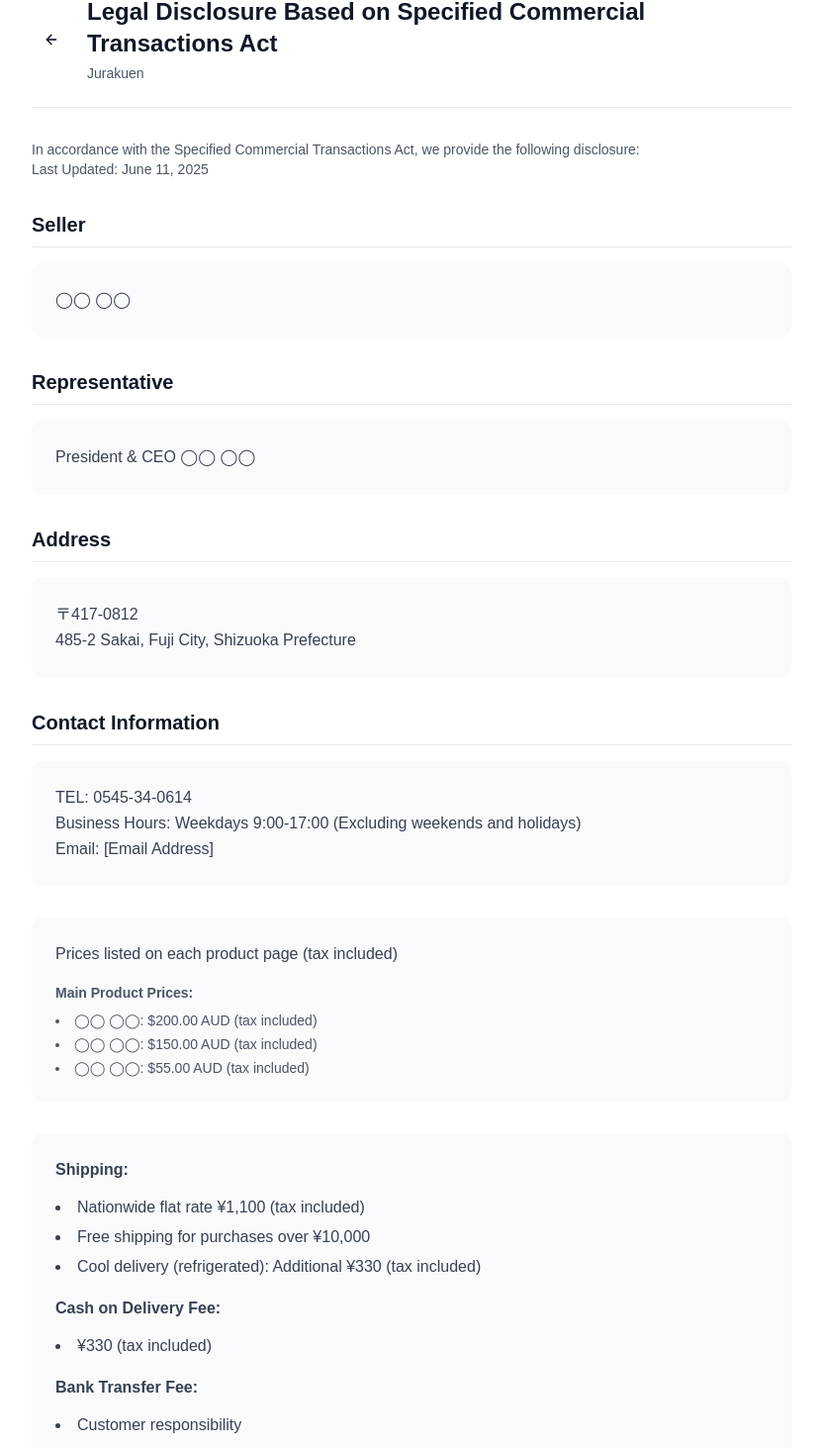
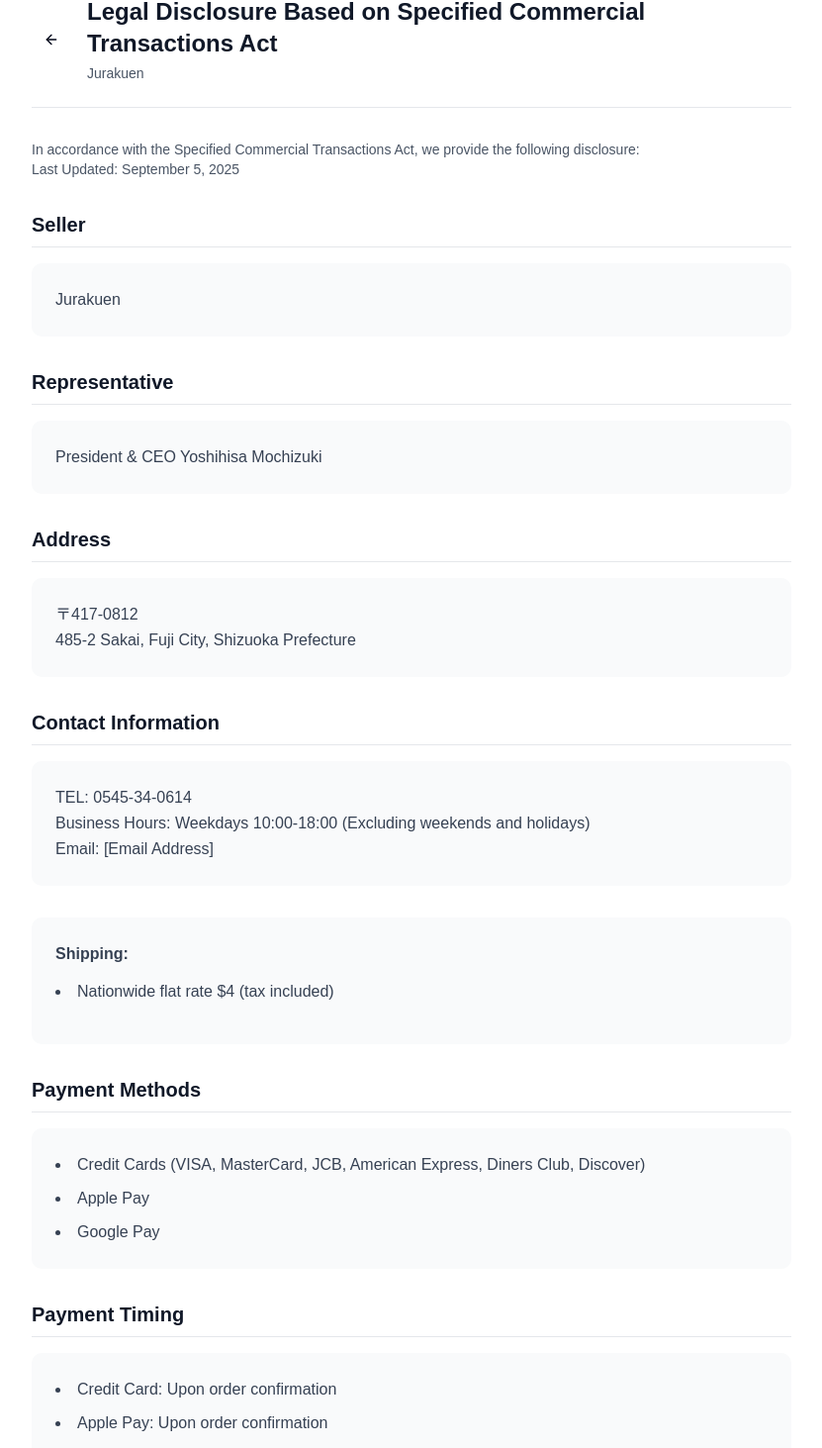
Before and after one commit to bbbyk105/jurakuen, a Next.js app: page /en/commerce in a window 1280 px wide. Shown: the part 132-1595 px from the top of the page at 99% size, without its empty margins (224-1055 px from the left). Built offline with nearby package versions, Linux system fonts and the light colour scheme.

Commit message:
コマースの変更

```diff
--- a/src/app/[locale]/(landing)/commerce/page.tsx
+++ b/src/app/[locale]/(landing)/commerce/page.tsx
@@ -84,26 +84,6 @@
 
               <section>
                 <div className="bg-gray-50 p-6 rounded-lg">
-                  <p className="text-gray-700 leading-relaxed mb-4">
-                    {t("pricesInfo")}
-                  </p>
-                  <div className="text-sm text-gray-600">
-                    <p>
-                      <strong>{t("mainPrices")}</strong>
-                    </p>
-                    <ul className="list-disc list-inside mt-2 space-y-1">
-                      {t
-                        .raw("priceList")
-                        .map((price: string, index: number) => (
-                          <li key={index}>{price}</li>
-                        ))}
-                    </ul>
-                  </div>
-                </div>
-              </section>
-
-              <section>
-                <div className="bg-gray-50 p-6 rounded-lg">
                   <div className="text-gray-700 leading-relaxed">
                     <p className="mb-3">
                       <strong>{t("shipping")}</strong>
@@ -114,18 +94,6 @@
                         .map((fee: string, index: number) => (
                           <li key={index}>{fee}</li>
                         ))}
-                    </ul>
-                    <p className="mb-3">
-                      <strong>{t("codFee")}</strong>
-                    </p>
-                    <ul className="list-disc list-inside mb-4 space-y-1">
-                      <li>{t("codFeeAmount")}</li>
-                    </ul>
-                    <p className="mb-3">
-                      <strong>{t("bankTransferFee")}</strong>
-                    </p>
-                    <ul className="list-disc list-inside space-y-1">
-                      <li>{t("bankTransferFeeInfo")}</li>
                     </ul>
                   </div>
                 </div>
--- a/src/massages/en.json
+++ b/src/massages/en.json
@@ -210,35 +210,24 @@
     "commerceLaw": {
         "title": "Legal Disclosure Based on Specified Commercial Transactions Act",
         "subtitle": "Jurakuen",
-        "lastUpdated": "Last Updated: June 11, 2025",
+        "lastUpdated": "Last Updated: September 5, 2025",
         "intro": "In accordance with the Specified Commercial Transactions Act, we provide the following disclosure:",
         "seller": "Seller",
-        "sellerInfo": "◯◯ ◯◯",
+        "sellerInfo": "Jurakuen",
         "representative": "Representative",
-        "representativeInfo": "President & CEO ◯◯ ◯◯",
+        "representativeInfo": "President & CEO Yoshihisa Mochizuki",
         "address": "Address",
         "addressInfo": "〒417-0812\n485-2 Sakai, Fuji City, Shizuoka Prefecture",
         "contact": "Contact Information",
-        "contactInfo": "TEL: 0545-34-0614\nBusiness Hours: Weekdays 9:00-17:00 (Excluding weekends and holidays)\nEmail: [Email Address]",
+        "contactInfo": "TEL: 0545-34-0614\nBusiness Hours: Weekdays 10:00-18:00 (Excluding weekends and holidays)\nEmail: [Email Address]",
         "prices": "Product Prices",
         "pricesInfo": "Prices listed on each product page (tax included)",
         "mainPrices": "Main Product Prices:",
-        "priceList": [
-            "◯◯ ◯◯: $200.00 AUD (tax included)",
-            "◯◯ ◯◯: $150.00 AUD (tax included)",
-            "◯◯ ◯◯: $55.00 AUD (tax included)"
-        ],
         "additionalFees": "Additional Fees Besides Product Price",
         "shipping": "Shipping:",
         "shippingFees": [
-            "Nationwide flat rate ¥1,100 (tax included)",
-            "Free shipping for purchases over ¥10,000",
-            "Cool delivery (refrigerated): Additional ¥330 (tax included)"
+            "Nationwide flat rate $4 (tax included)"
         ],
-        "codFee": "Cash on Delivery Fee:",
-        "codFeeAmount": "¥330 (tax included)",
-        "bankTransferFee": "Bank Transfer Fee:",
-        "bankTransferFeeInfo": "Customer responsibility",
         "paymentMethods": "Payment Methods",
         "paymentMethodsList": [
             "Credit Cards (VISA, MasterCard, JCB, American Express, Diners Club, Discover)",
@@ -253,9 +242,7 @@
         ],
         "deliveryTiming": "Product Delivery Schedule",
         "deliveryTimingList": [
-            "In-stock items: Ships within 3-5 business days after order confirmation",
-            "Pre-order items: Ships on scheduled date listed on product page",
-            "Bank transfer: Ships within 3-5 business days after payment confirmation"
+            "In-stock items: Ships within 3-5 business days after order confirmation"
         ],
         "deliveryNote": "※Excludes weekends, holidays, year-end/New Year, Golden Week, and Obon periods\n※Delays may occur due to weather or traffic conditions",
         "returns": "Returns & Exchanges",
@@ -286,15 +273,15 @@
             "Services may be temporarily suspended due to system maintenance",
             "Matters not specified in this disclosure shall be governed by the Consumer Contract Act and other applicable laws"
         ],
-        "companyFooter": "◯◯ ◯◯"
+        "companyFooter": "Jurakuen"
     },
     "privacyPolicy": {
         "title": "Privacy Policy",
-        "subtitle": "◯◯ ◯◯",
-        "enacted": "Enacted: January 1, 2025",
-        "lastUpdated": "Last Updated: June 4, 2025",
+        "subtitle": "Jurakuen",
+        "enacted": "Enacted: September 5, 2025",
+        "lastUpdated": "Last Updated: September 5, 2025",
         "basicPolicy": "1. Basic Policy",
-        "basicPolicyText1": "◯◯ ◯◯ (hereinafter referred to as \"the Company\") fully recognizes its social responsibility for protecting customers' personal information and will collect and use personal information within the scope necessary for the smooth operation of services provided on this website, taking appropriate measures for its protection.",
+        "basicPolicyText1": "Jurakuen (hereinafter referred to as \"the Company\") fully recognizes its social responsibility for protecting customers' personal information and will collect and use personal information within the scope necessary for the smooth operation of services provided on this website, taking appropriate measures for its protection.",
         "basicPolicyText2": "The Company complies with laws and regulations regarding personal information protection, including the Personal Information Protection Act, and other standards, and implements appropriate handling of personal information.",
         "definition": "2. Definition of Personal Information",
         "definitionText": "Personal information refers to \"personal information\" as defined in the Personal Information Protection Act, which is information about living individuals that can identify specific individuals through names, dates of birth, addresses, telephone numbers, contact information, and other descriptions contained in such information.",
@@ -332,20 +319,20 @@
         "changes": "9. Changes to Privacy Policy",
         "changesText": "The Company may change this Privacy Policy as necessary. The revised Privacy Policy will take effect from the time it is posted on the Company's website.",
         "contact": "10. Inquiry Desk",
-        "contactCompany": "◯◯ ◯◯",
+        "contactCompany": "Jurakuen",
         "contactAddress": "〒417-0812 485-2 Sakai, Fuji City, Shizuoka Prefecture",
         "contactPhone": "TEL: 0545-34-0614",
-        "contactHours": "Business Hours: Weekdays 9:00-17:00 (Excluding weekends and holidays)",
-        "companyFooter": "◯◯ ◯◯"
+        "contactHours": "Business Hours: Weekdays 10:00-18:00 (Excluding weekends and holidays)",
+        "companyFooter": "Jurakuen"
     },
     "termsOfService": {
         "title": "Terms of Service",
         "subtitle": "Jurakuen",
-        "enacted": "Enacted: January 1, 2025",
-        "lastUpdated": "Last Updated: June 4, 2025",
+        "enacted": "Enacted: September 5, 2025",
+        "lastUpdated": "Last Updated: September 5, 2025",
         "article1": {
             "title": "Article 1 (Application)",
-            "text1": "These Terms of Service are intended to define the rights and obligations between users and ◯◯ ◯◯ (hereinafter referred to as \"the Company\") regarding the use of the \"Jurakuen\" website (hereinafter referred to as \"this Site\") operated by the Company, and shall apply to all relationships between users and the Company regarding the use of this Service.",
+            "text1": "These Terms of Service are intended to define the rights and obligations between users and Jurakuen (hereinafter referred to as \"the Company\") regarding the use of the \"Jurakuen\" website (hereinafter referred to as \"this Site\") operated by the Company, and shall apply to all relationships between users and the Company regarding the use of this Service.",
             "text2": "When users use this Site, they shall be deemed to have agreed to these Terms of Service."
         },
         "article2": {
@@ -425,7 +412,7 @@
             "phone": "TEL: 0545-34-0614",
             "hours": "Business Hours: Weekdays 9:00-17:00 (Excluding weekends and holidays)"
         },
-        "companyFooter": "◯◯ ◯◯\nJurakuen"
+        "companyFooter": "Jurakuen"
     },
     "aboutPage": {
         "story": {
--- a/src/massages/ja.json
+++ b/src/massages/ja.json
@@ -176,35 +176,24 @@
     "commerceLaw": {
         "title": "特定商取引法に基づく表記",
         "subtitle": "聚楽苑",
-        "lastUpdated": "最終更新日：2025年6月11日",
+        "lastUpdated": "最終更新日：2025年9月5日",
         "intro": "特定商取引法に基づき、以下の通り表記いたします。",
         "seller": "販売業者",
-        "sellerInfo": "◯◯ ◯◯",
+        "sellerInfo": "聚楽苑",
         "representative": "代表責任者",
-        "representativeInfo": "代表取締役 ◯◯ ◯◯",
+        "representativeInfo": "代表取締役 望月 芳久",
         "address": "所在地",
         "addressInfo": "〒417-0812\n静岡県富士市境 485-2",
         "contact": "連絡先",
-        "contactInfo": "TEL: 0545-34-0614\n受付時間：平日 9:00-17:00（土日祝日を除く）\nメールアドレス：[メールアドレス]",
+        "contactInfo": "TEL: 0545-34-0614\n受付時間：平日 10:00-18:00（土日祝日を除く）\nメールアドレス：jurakuenfuji@gmail.com",
         "prices": "販売価格",
         "pricesInfo": "各商品ページに記載された価格（税込価格）",
         "mainPrices": "主要商品価格：",
-        "priceList": [
-            "◯◯ ◯◯ $200.00 AUD（税込）",
-            "◯◯ ◯◯：$150.00 AUD（税込）",
-            "◯◯ ◯◯：$55.0 AUD（税込）"
-        ],
         "additionalFees": "商品代金以外の必要料金",
         "shipping": "送料：",
         "shippingFees": [
-            "全国一律 ¥1,100（税込）",
-            "¥10,000以上のご購入で送料無料",
-            "クール便（冷蔵）：追加¥330（税込）"
+            "全国一律 $4（税込）"
         ],
-        "codFee": "代金引換手数料：",
-        "codFeeAmount": "¥330（税込）",
-        "bankTransferFee": "銀行振込手数料：",
-        "bankTransferFeeInfo": "お客様負担",
         "paymentMethods": "支払方法",
         "paymentMethodsList": [
             "クレジットカード（VISA、MasterCard、JCB、American Express、Diners Club, Discover）",
@@ -219,19 +208,17 @@
         ],
         "deliveryTiming": "商品の引渡し時期",
         "deliveryTimingList": [
-            "在庫商品：ご注文確認後、3-5営業日以内に発送",
-            "予約商品：商品ページに記載の発送予定日",
-            "銀行振込：ご入金確認後、3-5営業日以内に発送"
+            "在庫商品：ご注文確認後、3-5営業日以内に発送"
         ],
         "deliveryNote": "※土日祝日、年末年始、ゴールデンウィーク、お盆期間は除きます\n※天候や交通事情により遅延する場合があります",
         "returns": "返品・交換について",
-        "returnsAccepted": "返品・交換をお受けできる場合：",
+        "returnsAccepted": "返品・交換をお受けできる場合",
         "returnsAcceptedList": [
             "商品に明らかな不備・破損があった場合",
             "ご注文と異なる商品が届いた場合",
             "商品到着後7日以内にご連絡をいただいた場合"
         ],
-        "returnsNotAccepted": "返品・交換をお受けできない場合：",
+        "returnsNotAccepted": "返品・交換をお受けできない場合",
         "returnsNotAcceptedList": [
             "お客様のご都合による返品（食品のため）",
             "商品到着後8日以上経過した場合",
@@ -252,22 +239,22 @@
             "システムメンテナンス等により、一時的にサービスを停止する場合があります",
             "本表記に記載のない事項については、消費者契約法その他の法令に従います"
         ],
-        "companyFooter": "◯◯ ◯◯"
+        "companyFooter": "聚楽苑"
     },
     "privacyPolicy": {
         "title": "プライバシーポリシー",
-        "subtitle": "◯◯ ◯◯",
-        "enacted": "制定日：2025年1月1日",
-        "lastUpdated": "最終更新日：2025年6月4日",
+        "subtitle": "聚楽苑",
+        "enacted": "制定日：2025年9月5日",
+        "lastUpdated": "最終更新日：2025年9月5日",
         "basicPolicy": "1. 基本方針",
-        "basicPolicyText1": "◯◯ ◯◯（以下「当社」といいます）は、お客様の個人情報の保護について、社会的責務を十分に認識し、本ウェブサイト上で提供されるサービスの円滑な運営に必要な範囲で個人情報を収集・利用し、その保護について適切な措置を講じます。",
+        "basicPolicyText1": "聚楽苑（以下「当社」といいます）は、お客様の個人情報の保護について、社会的責務を十分に認識し、本ウェブサイト上で提供されるサービスの円滑な運営に必要な範囲で個人情報を収集・利用し、その保護について適切な措置を講じます。",
         "basicPolicyText2": "当社は、個人情報保護法をはじめとする個人情報保護に関する法令およびその他の規範を遵守し、個人情報の適正な取り扱いを実施いたします。",
         "definition": "2. 個人情報の定義",
         "definitionText": "個人情報とは、個人情報保護法にいう「個人情報」を指すものとし、生存する個人に関する情報であって、当該情報に含まれる氏名、生年月日、住所、電話番号、連絡先その他の記述等により特定の個人を識別できる情報を指します。",
         "collection": "3. 個人情報の収集について",
         "collectionText": "当社は、以下の場合に個人情報を収集することがあります",
         "collectionList": [
-            "お問い合わせフォームへの入力時",
+            "お問い合わせメールへの送信時",
             "商品の購入・注文時",
             "キャンペーンやイベントへの参加時"
         ],
@@ -276,7 +263,6 @@
         "usageList": [
             "商品の発送および代金の請求",
             "お客様からのお問い合わせに対する回答",
-            "メールマガジンの配信",
             "キャンペーンやイベントのご案内",
             "商品開発やサービス向上のための統計資料作成",
             "その他、お客様にとって有益と思われる情報の提供"
@@ -298,20 +284,20 @@
         "changes": "9. プライバシーポリシーの変更",
         "changesText": "当社は、必要に応じて本プライバシーポリシーを変更することがあります。変更後のプライバシーポリシーは、当社ウェブサイトに掲載したときから効力を生じるものとします。",
         "contact": "10. お問い合わせ窓口",
-        "contactCompany": "◯◯ ◯◯",
+        "contactCompany": "聚楽苑",
         "contactAddress": "〒417-0812 静岡県富士市境 485-2",
         "contactPhone": "TEL: 0545-34-0614",
-        "contactHours": "受付時間：平日 9:00-17:00（土日祝日を除く）",
-        "companyFooter": "◯◯ ◯◯"
+        "contactHours": "受付時間：平日 10:00-18:00（土日祝日を除く）",
+        "companyFooter": "聚楽苑"
     },
     "termsOfService": {
         "title": "利用規約",
         "subtitle": "聚楽苑",
-        "enacted": "制定日：2025年1月1日",
-        "lastUpdated": "最終更新日：2025年6月4日",
+        "enacted": "制定日：2025年9月5日",
+        "lastUpdated": "最終更新日：2025年9月5日",
         "article1": {
             "title": "第1条（適用）",
-            "text1": "本規約は、◯◯ ◯◯（以下「当社」といいます）が運営する「聚楽苑」ウェブサイト（以下「本サイト」といいます）の利用に関して、利用者と当社との間の権利義務関係を定めることを目的とし、利用者と当社との間の本サービスの利用に関わる一切の関係に適用されます。",
+            "text1": "本規約は、聚楽苑（以下「当社」といいます）が運営する「聚楽苑」ウェブサイト（以下「本サイト」といいます）の利用に関して、利用者と当社との間の権利義務関係を定めることを目的とし、利用者と当社との間の本サービスの利用に関わる一切の関係に適用されます。",
             "text2": "利用者が本サイトを利用した場合、本規約に同意したものとみなします。"
         },
         "article2": {
@@ -391,7 +377,7 @@
             "phone": "TEL:  0545-34-0614",
             "hours": "受付時間：平日 9:00-17:00（土日祝日を除く）"
         },
-        "companyFooter": "◯◯ ◯◯\n聚楽苑"
+        "companyFooter": "聚楽苑"
     },
     "aboutPage": {
         "story": {
```
